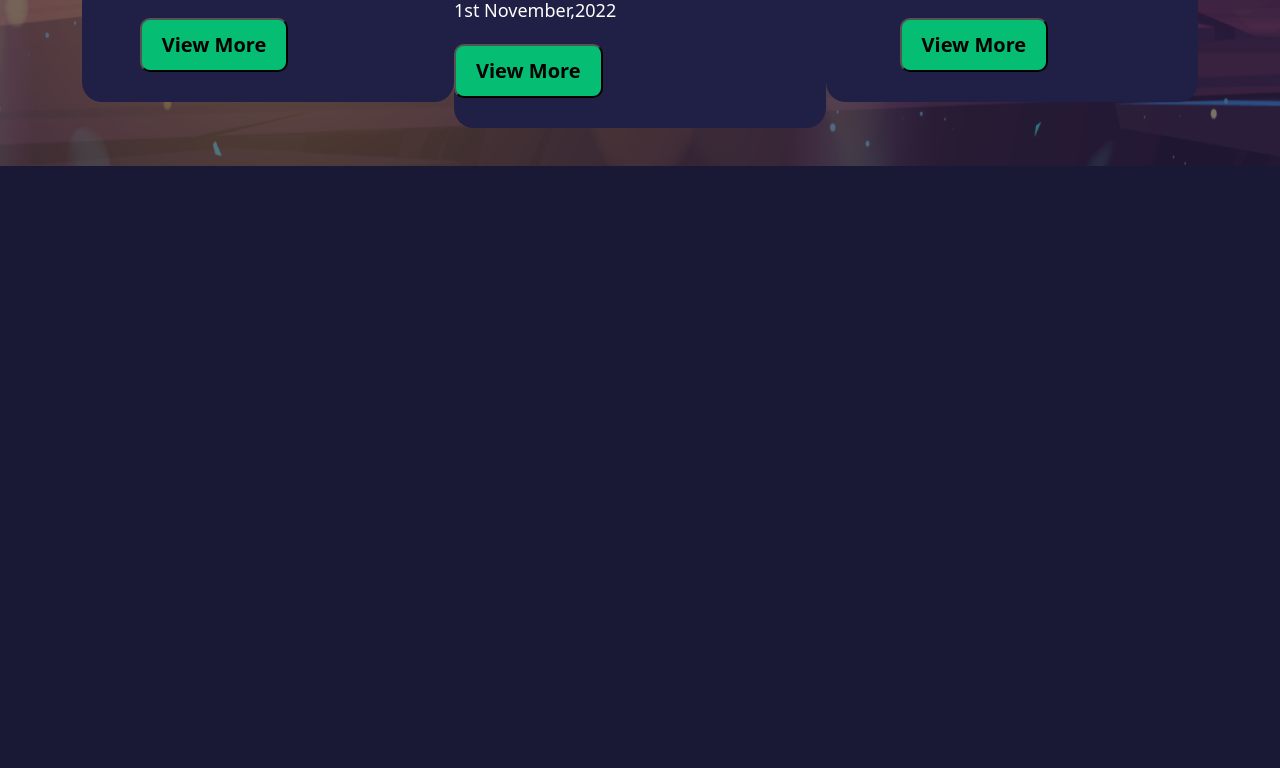
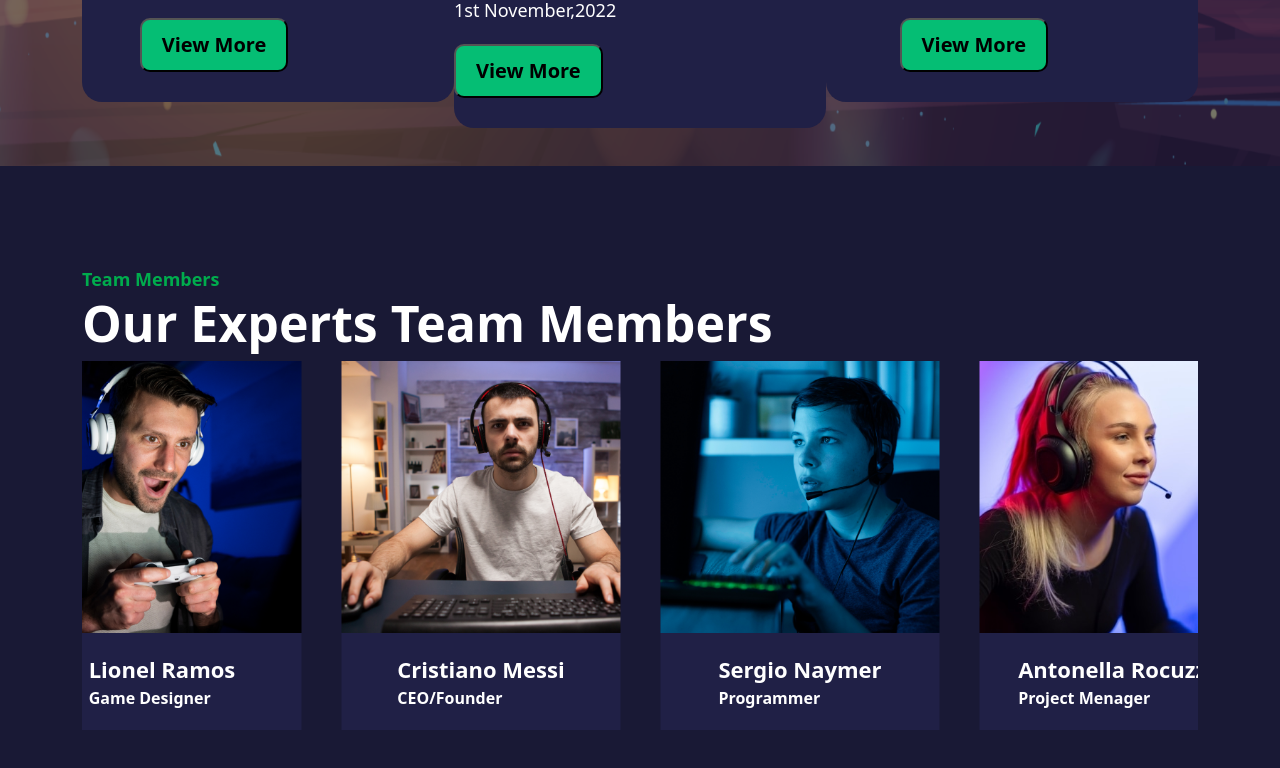
Before and after one commit to GiulioDangelo/proj-html-vuejs, a Vue app: page / in a window 1280 px wide. Shown: the part 7055-7823 px from the top of the page. Before the commit the page ends 7221 px from the top, so only its background shows below. Built offline with nearby package versions, Linux system fonts and the light colour scheme.

Commit message:
add OurTea

```diff
--- a/src/App.vue
+++ b/src/App.vue
@@ -7,6 +7,7 @@ import Streaming from './components/Streaming.vue'
 import Upcoming from './components/Upcoming.vue'
 import Trending from './components/Trending.vue'
 import Battle from './components/Battle.vue'
+import OurTeam from './components/OurTeam.vue'
 
 
 
@@ -26,6 +27,7 @@ export default {
       Upcoming,
       Trending,
       Battle,
+      OurTeam,
     }
   }
 </script>
@@ -39,6 +41,7 @@ export default {
   <Upcoming/>
   <Trending/>
   <Battle/>
+  <OurTeam/>
 </template>
 
 <style lang="scss">
--- a/src/components/Battle.vue
+++ b/src/components/Battle.vue
@@ -2,6 +2,7 @@
 import { store } from '../../store'
 import 'vue3-carousel/dist/carousel.css'
 import { Carousel, Slide, Pagination, Navigation } from 'vue3-carousel'
+import {ref} from 'vue'
 export default {
     data() {
         return {
@@ -39,7 +40,7 @@ export default {
                         <button class="next"><img src="../assets/img/image (12).svg"></button>
                     </div> -->
 
-            <Carousel :items-to-show="3" :wrap-around="true">
+            <Carousel :items-to-show="3" :wrap-around="true" ref="myCarousel">
                 <slide class="cards" v-for="card in store.clans.slice(0,3)">
                     <div class="card-container">
                         <div class="top">
--- /dev/null
+++ b/src/components/OurTeam.vue
@@ -0,0 +1,177 @@
+<script>
+import { store } from '../../store'
+import 'vue3-carousel/dist/carousel.css'
+import { Carousel, Slide, Pagination, Navigation } from 'vue3-carousel'
+import {ref} from 'vue'
+export default {
+    data() {
+        return {
+            store
+        }
+    },
+
+    name: 'App',
+    components: {
+        Carousel,
+        Slide,
+        Pagination,
+        Navigation,
+    },
+
+    methods: {
+
+    },
+}
+</script>
+
+<template>
+        <div class="container">
+            <div class="text">
+                <span>Team Members</span>
+                <h2>Our Experts Team Members</h2>
+            </div>
+
+            <!-- <div class="carousel-btn">
+                <button class="prev"><img src="../assets/img/image (11).svg"></button>
+                <button class="next"><img src="../assets/img/image (12).svg"></button>
+            </div> -->
+
+            <Carousel :items-to-show="4" :wrap-around="true" :autoplay="3000" ref="myCarousel">
+                <slide class="cards" v-for="card in store.members">
+
+                    <div class="card-container">
+                        <div class="top">
+                            <div class="thumb-container">
+                                <img class="img" :src="card.img" :alt="card.name">
+                            </div>
+                            <div class="social">
+                                <div class="img-container">
+                                    <img :src="card.social[0].facebook">
+                                </div>
+                                <div class="img-container">
+                                    <img :src="card.social[0].twitter">
+                                </div>
+                                <div class="img-container">
+                                    <img :src="card.social[0].linkedin">
+                                </div>
+                                <div class="img-container">
+                                    <img :src="card.social[0].instagram">
+                                </div>
+                            </div>
+                        </div>
+                        <div class="bottom">
+                            <div>
+                                <div class="name">{{ card.name }}</div>
+                                <div class="job">{{ card.job }}</div>
+                            </div>
+                        </div>
+                    </div>
+                </slide>
+            </Carousel>
+        </div>
+</template>
+<navigation />
+<pagination />
+
+<style lang="scss" scoped>
+@use '../assets/color.scss' as *;
+
+
+.container{
+    color: white;
+    margin-top: 100px;
+    margin-bottom: 100px;
+}
+
+span{
+    color: $green;
+    font-weight: 600;
+    font-size: 18px;
+}
+
+h2{
+    font-size: 50px;
+    font-weight: 700;
+}
+
+.carousel-btn{
+    display: flex;
+    justify-content: flex-end;
+}
+
+.prev,.next{
+    padding: 10px;
+    border-radius: 100px;
+
+        img{
+            height: 20px;
+        }
+}
+
+.cards{
+    width: 330px;
+    margin-inline: 20px;
+
+    img {
+        width: 100%;
+    }
+}
+
+.bottom {
+    color: white;
+    background-color: $dark-blue;
+    display: flex;
+    justify-content: center;
+    align-items: center;
+    padding: 20px;
+    }
+
+    .name{
+        font-size: 22px;
+        font-weight: 800;
+    }
+    .job{
+        font-weight:600;
+    }
+
+
+.img-container {
+    display: flex;
+	align-items: center;
+	justify-content: center;
+    height: 35px;
+    width: 35px;
+    margin-inline: 5px;
+    border-radius: 100%;
+    background-color: $light-blue-bg;
+    margin-bottom: 10px;
+    display: none;
+    &:hover {
+        background-color: $green;
+    }
+
+
+
+    img {
+        padding: 10px;
+        height: 100%;
+        filter: invert(1);
+    }
+}
+
+.top{
+    position: relative;
+    &:hover .img-container{
+        display: block;
+    }
+}
+
+.social{
+    width: 100%;
+    display: flex;
+    align-items: center;
+    justify-content: center;
+    position: absolute;
+    bottom: 0;
+}
+</style>
--- a/src/components/Streaming.vue
+++ b/src/components/Streaming.vue
@@ -1,6 +1,7 @@
 <script>
 import 'vue3-carousel/dist/carousel.css'
 import { Carousel, Slide, Pagination, Navigation } from 'vue3-carousel'
+import {ref} from 'vue'
 import { store } from '../../store';
 export default {
 	name: 'App',
@@ -44,7 +45,7 @@ export default {
 				</div>
 
 
-				<Carousel :items-to-show="2">
+				<Carousel :items-to-show="2" ref="myCarousel">
 					<Slide v-for="img in this.imgs" :key="slide">
 						<div>
 							<img :src="img.img">
--- a/src/components/Trending.vue
+++ b/src/components/Trending.vue
@@ -2,6 +2,7 @@
 import { store } from '../../store'
 import 'vue3-carousel/dist/carousel.css'
 import { Carousel, Slide, Pagination, Navigation } from 'vue3-carousel'
+import {ref} from 'vue'
 export default {
     data() {
         return {
@@ -17,9 +18,13 @@ export default {
         Navigation,
     },
 
-    methods: {
+    setup() {
+            const myCarousel = ref(null);
 
-    },
+            return {
+            myCarousel,
+            }
+        },
 }
 </script>
 
@@ -34,11 +39,11 @@ export default {
             </div>
 
             <div class="carousel-btn">
-                <button class="prev"><img src="../assets/img/image (11).svg"></button>
-                <button class="next"><img src="../assets/img/image (12).svg"></button>
+                <button @click=myCarousel.prev class="prev" ><img src="../assets/img/image (11).svg"></button>
+                <button @click=myCarousel.next class="next" ><img src="../assets/img/image (12).svg"></button>
             </div>
 
-            <Carousel :items-to-show="4" :wrap-around="true" :autoplay="3000">
+            <Carousel :items-to-show="4" :wrap-around="true" :autoplay="3000" ref="myCarousel">
                 <slide class="cards" v-for="card in store.games">
 
                     <div class="card-container">
--- a/store.js
+++ b/store.js
@@ -144,8 +144,60 @@ export const store = reactive({
             },
           ],
 
+        members:[
+            {
+                'name': 'Cristiano Messi',
+                'img': 'src/assets/img/team1.png',
+                'job': 'CEO/Founder',
+                'social':[{
+                    'facebook': 'src/assets/img/image (4).svg',
+                    'twitter': 'src/assets/img/image (5).svg',
+                    'linkedin': 'src/assets/img/image (6).svg',
+                    'instagram': 'src/assets/img/image (7).svg',
+                }
+                ],
 
+            },
+            {
+                'name': 'Sergio Naymer',
+                'img': 'src/assets/img/team2.png',
+                'job': 'Programmer',
+                'social':[{
+                    'facebook': 'src/assets/img/image (4).svg',
+                    'twitter': 'src/assets/img/image (5).svg',
+                    'linkedin': 'src/assets/img/image (6).svg',
+                    'instagram': 'src/assets/img/image (7).svg',
+                }
+                ],
 
+            },
+            {
+                'name': 'Antonella Rocuzzo',
+                'img': 'src/assets/img/team3.png',
+                'job': 'Project Menager',
+                'social':[{
+                    'facebook': 'src/assets/img/image (4).svg',
+                    'twitter': 'src/assets/img/image (5).svg',
+                    'linkedin': 'src/assets/img/image (6).svg',
+                    'instagram': 'src/assets/img/image (7).svg',
+                }
+                ],
+
+            },
+            {
+                'name': 'Lionel Ramos',
+                'img': 'src/assets/img/team4.png',
+                'job': 'Game Designer',
+                'social':[{
+                    'facebook': 'src/assets/img/image (4).svg',
+                    'twitter': 'src/assets/img/image (5).svg',
+                    'linkedin': 'src/assets/img/image (6).svg',
+                    'instagram': 'src/assets/img/image (7).svg',
+                }
+                ],
+
+            },
+        ]
         }
 
 )
```
